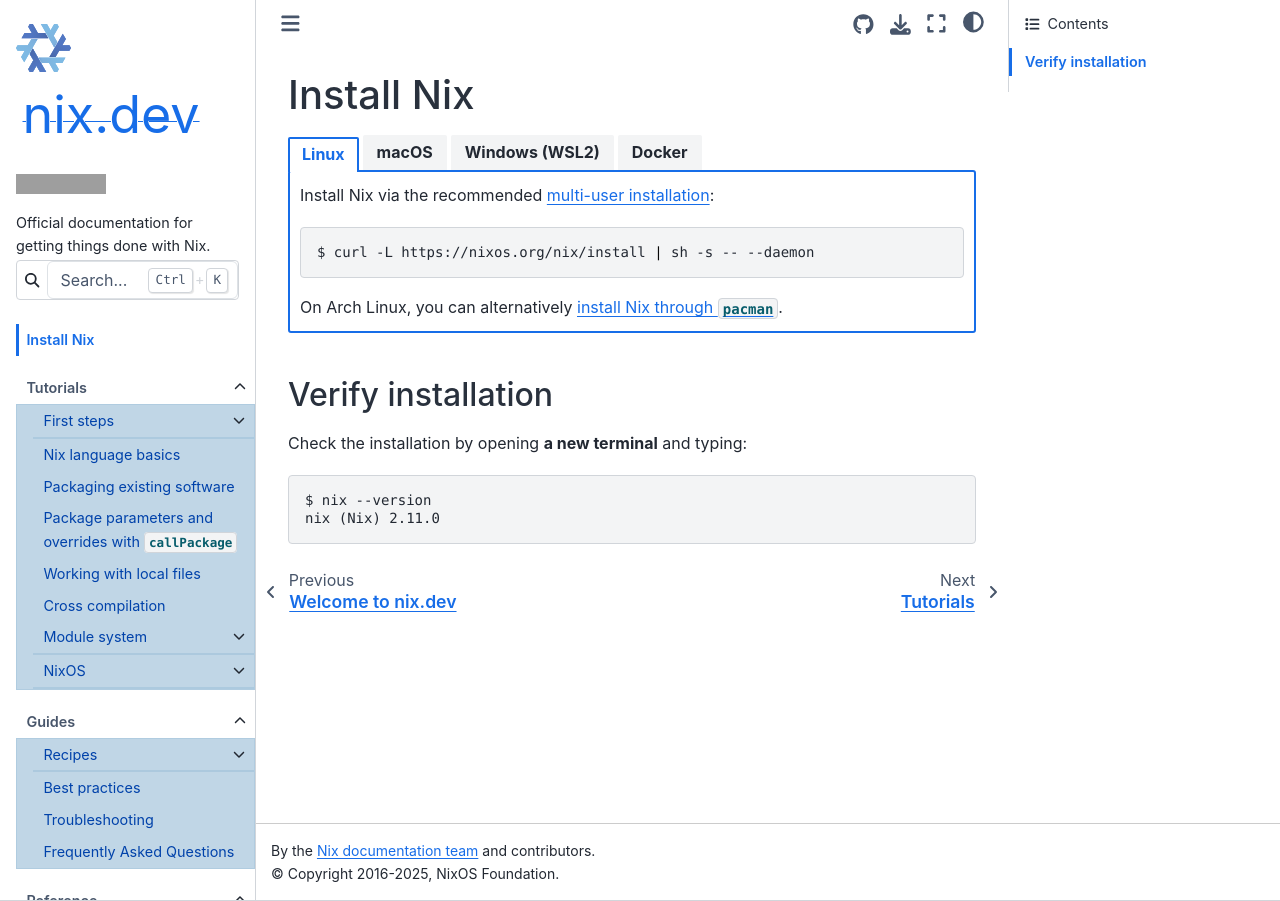
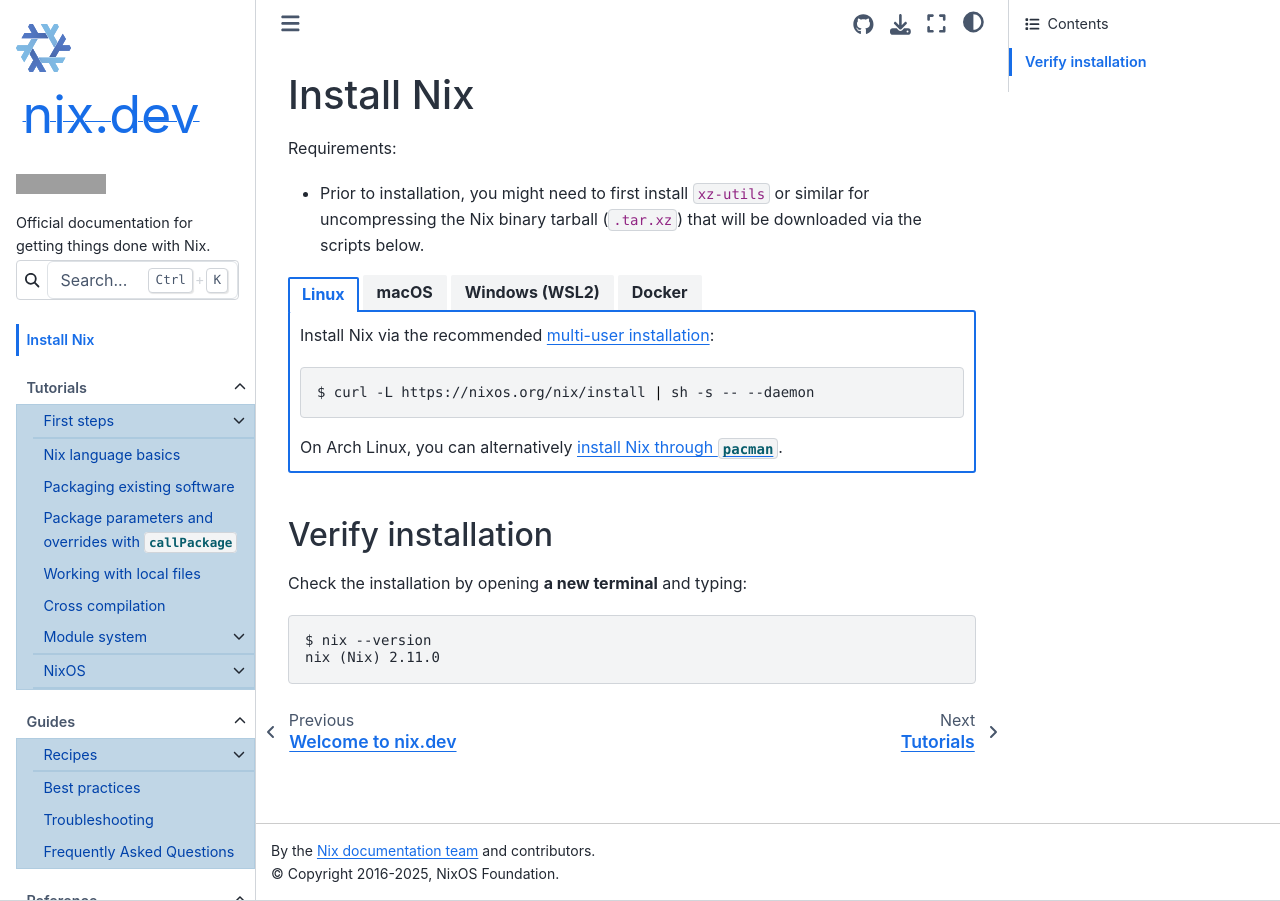
Before and after one commit to NixOS/nix.dev, a Sphinx documentation site: the page built from source/install-nix.md, in a window 1280 px wide. Built offline with Sphinx 7.4.7 and the Sphinx Book theme 1.1.4, drawn with Linux system fonts in a browser that asks for light colours; grey boxes are pictures that could not be loaded.

```diff
--- a/source/install-nix.md
+++ b/source/install-nix.md
@@ -1,6 +1,8 @@
 (install-nix)=
 
 # Install Nix
+Requirements:
+ - Prior to installation, you might need to first install `xz-utils` or similar for uncompressing the Nix binary tarball (`.tar.xz`) that will be downloaded via the scripts below.
 
 :::::{tab-set}
 
```
